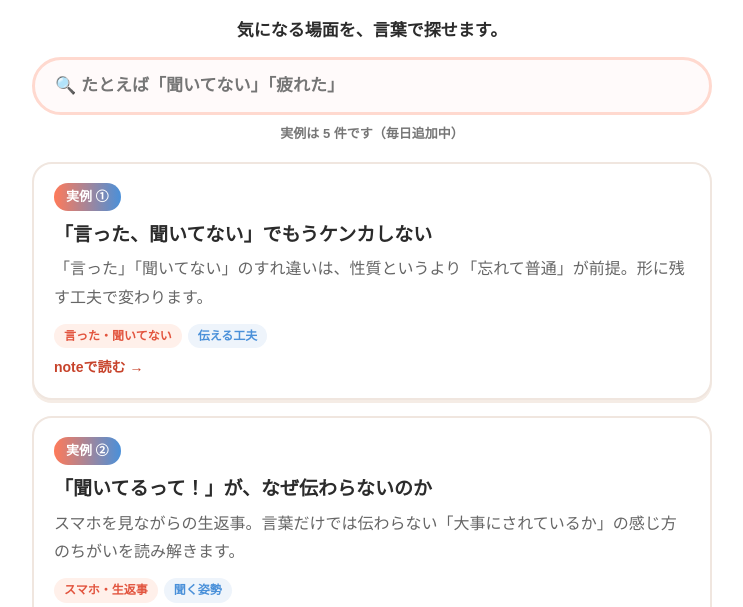
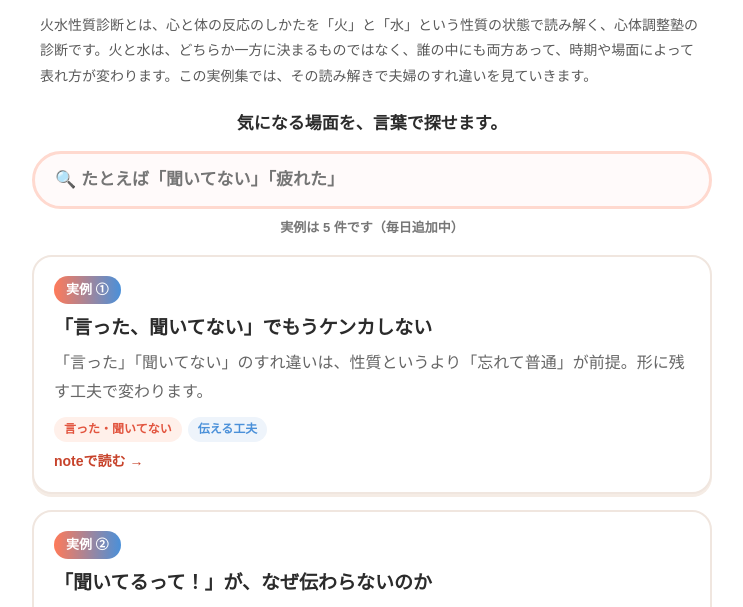
Before and after one commit to ankantakeshi-design/kasuisodan, a plain HTML site: page index.html in a window 1280 px wide. Shown: the part 169-776 px from the top of the page, without its empty margins (268-1011 px from the left). Drawn offline with Linux system fonts and the light colour scheme; a web font is replaced by a local one.

Commit message:
火水相談: トップに火水性質診断の定義文を追加（SEO/AEO監査 #14）

```diff
--- a/index.html
+++ b/index.html
@@ -32,6 +32,7 @@
   h1 .hi { color:#ff7a59; } h1 .mizu { color:#4a90d9; }
   .subtitle { font-size: 15px; font-weight: 700; color:#C7432B; margin: 2px 0 0; }
   .try { text-align:center; font-size: 17px; font-weight: 900; line-height: 1.7; margin: 20px 0 0; }
+  .def { font-size: 14px; line-height: 1.85; color:#5a5a5a; margin: 16px 8px 0; }
   .search { margin: 12px 0 6px; }
   .search input { width: 100%; font-family: inherit; font-size: 17px; font-weight: 700; padding: 16px 20px; border: 3px solid #ffd9cf; border-radius: 999px; outline: none; background: #fffafa; }
   .search input:focus { border-color:#ff7a59; }
@@ -77,6 +78,7 @@
     <p class="subtitle">夫婦のすれ違い実例集</p>
   </header>
 
+  <p class="def">火水性質診断とは、心と体の反応のしかたを「火」と「水」という性質の状態で読み解く、心体調整塾の診断です。火と水は、どちらか一方に決まるものではなく、誰の中にも両方あって、時期や場面によって表れ方が変わります。この実例集では、その読み解きで夫婦のすれ違いを見ていきます。</p>
   <p class="try">気になる場面を、言葉で探せます。</p>
   <div class="search">
     <input type="search" id="q" placeholder="🔍 たとえば「聞いてない」「疲れた」" aria-label="実例を検索">
```
